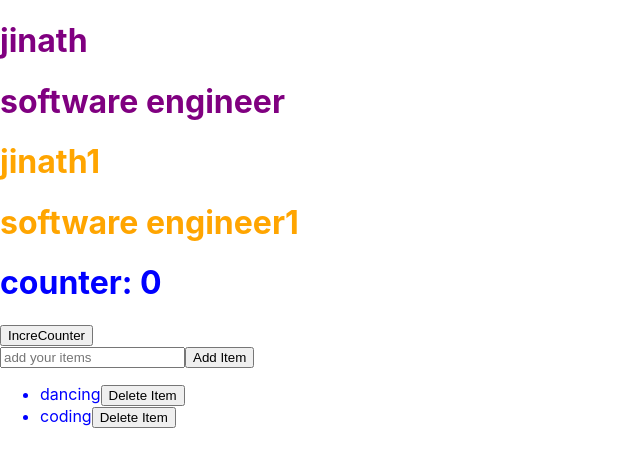
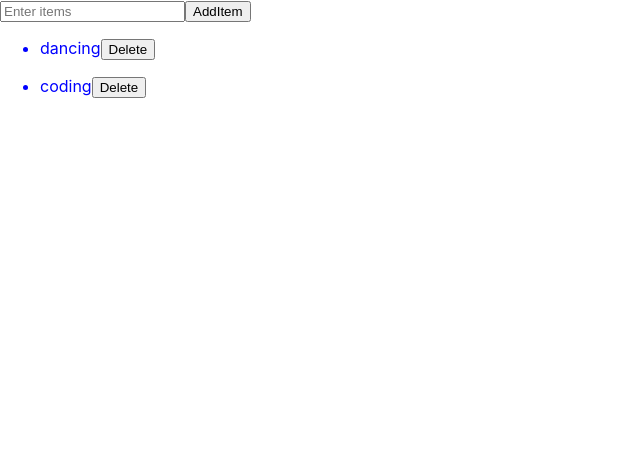
Before and after one commit to jinath123-yasmin/edyoda, a React (Create React App) app: page / in a window 1280 px wide. Shown: the top 466 px of the page, without its empty margins (0-640 px from the left). Built offline with nearby package versions, Linux system fonts and the light colour scheme.

Commit message:
function based(useState) && todo App && virtual Dom

```diff
--- a/src/App.js
+++ b/src/App.js
@@ -4,14 +4,20 @@ import {Lesson1} from "./Lesson1";
 import Lesson2 from "./Lesson2"
 import StateFulComponent from "./Lesson3"
 import Todo from "./Lesson4"
+import CounterApp from './Lesson5';
+import ItemList from './Lesson5f';
+import TodoFuntion from './Lesson5fi';
 
 function App() {
   return (
     <div className="App">
-      <Lesson1 name={"jinath"} designation={"software engineer"} />
+      {/* <Lesson1 name={"jinath"} designation={"software engineer"} />
       <Lesson2 name={"jinath1"} designation={"software engineer1"} />
       <StateFulComponent />
-      <Todo />
+      <Todo /> */}
+      {/* <CounterApp />
+      <ItemList /> */}
+      <TodoFuntion />
     </div>
   );
 }
--- /dev/null
+++ b/src/Lesson5.js
@@ -0,0 +1,23 @@
+import { useState } from "react"
+
+
+const CounterApp=()=>{
+    const [counter,setCounter]=useState()
+
+function addIncrement(){
+    setCounter(counter+5)
+}
+
+function decIncrement(){
+    setCounter(counter-5)
+}
+    return(
+     <div>
+       <button onClick={addIncrement}>IncValue</button>
+       {counter}
+       <button onClick={decIncrement}>DecValue</button>
+     </div>
+    )
+}
+
+export default CounterApp
--- /dev/null
+++ b/src/Lesson5f.js
@@ -0,0 +1,35 @@
+import { useState } from "react"
+
+
+const ItemList=()=>{
+
+    const [items,setItems]=useState([
+        {id:1,name:'Item1'},
+        {id:2,name:'Item2'},
+        {id:3,name:'Item3'}
+    ])
+
+
+    const handleClick=()=>{
+
+        setItems([...items,{
+            id:4,name:"item4"
+        },{
+            id:5,name:"item5"
+        }])
+    }
+
+    return(
+   <div>
+     {
+        items.map((item)=>(
+            <li>{item.name}</li>
+        ))
+     }
+
+     <button onClick={handleClick}>AddItem</button>
+   </div>
+    )
+}
+
+export default ItemList
--- /dev/null
+++ b/src/Lesson5fi.js
@@ -0,0 +1,38 @@
+import { useState } from "react"
+
+
+const TodoFuntion=()=>{
+
+    const [todo,setTodo]=useState(["dancing","coding"]);
+    const [text,setText]=useState("")
+
+    function addItem(){
+        if(!todo.includes(text)){
+            setTodo([...todo,text])
+        }
+        setText("")
+    }
+
+    function deleteItem(item){
+            setTodo(todo.filter((i)=> i !==item))
+    }
+
+    return(
+<div>
+    <input placeholder="Enter items" value={text} onChange={(e)=>setText(e.target.value)}  />
+    <button onClick={addItem}>AddItem</button>
+    {
+        todo.map((item)=>(
+            <ul>
+                <li >{item}
+                <button onClick={()=>deleteItem(item)}>Delete</button>
+                </li>
+
+            </ul>
+        ))
+    }
+</div>
+    )
+}
+
+export default TodoFuntion
--- a/src/index.js
+++ b/src/index.js
@@ -9,11 +9,10 @@ const root = ReactDOM.createRoot(document.getElementById('root'));
 root.render(
   <React.StrictMode>
     <App />
-
   </React.StrictMode>
 );
 
 // If you want to start measuring performance in your app, pass a function
 // to log results (for example: reportWebVitals(console.log))
 // or send to an analytics endpoint. Learn more: https://bit.ly/CRA-vitals
-reportWebVitals();
+// reportWebVitals();
```
